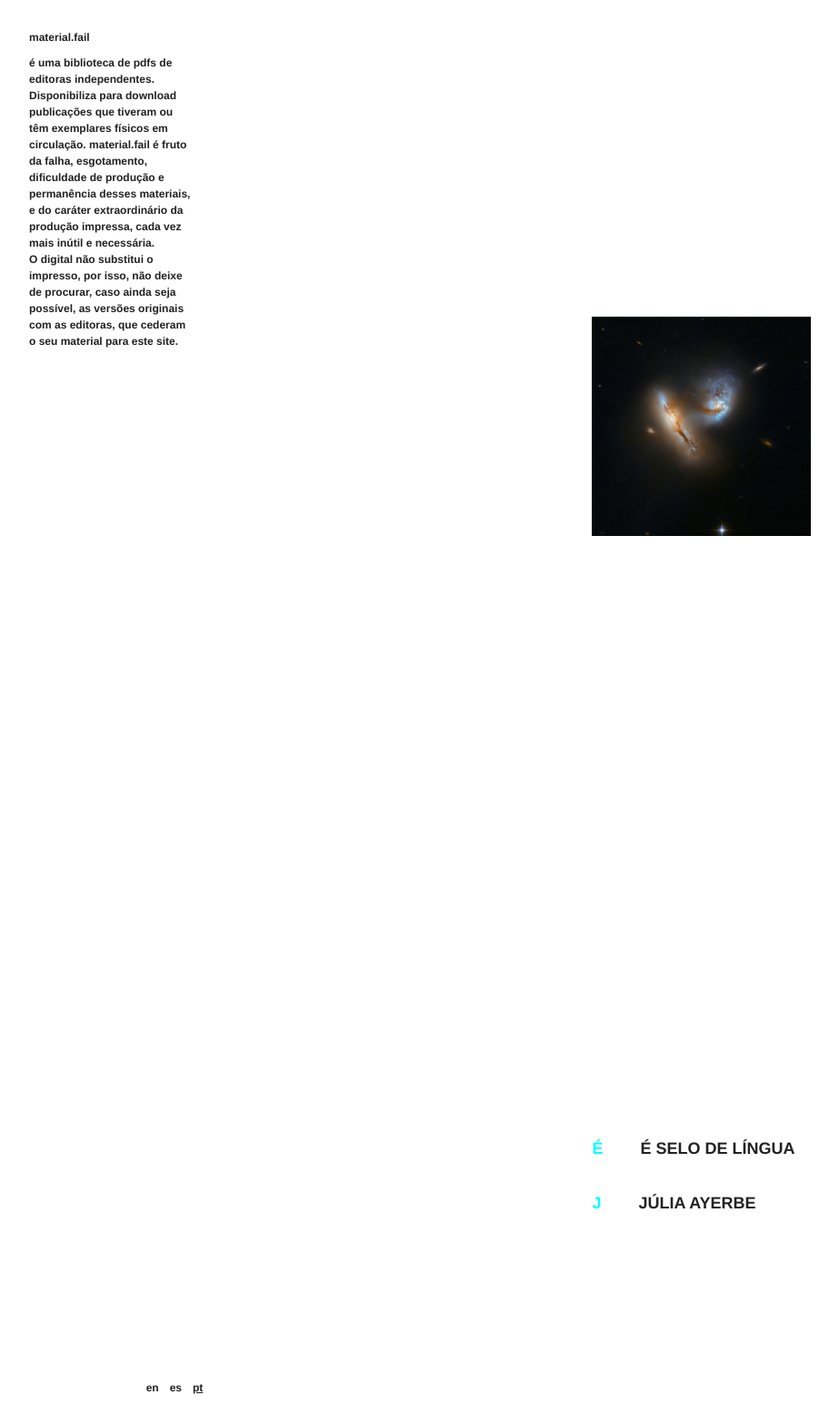
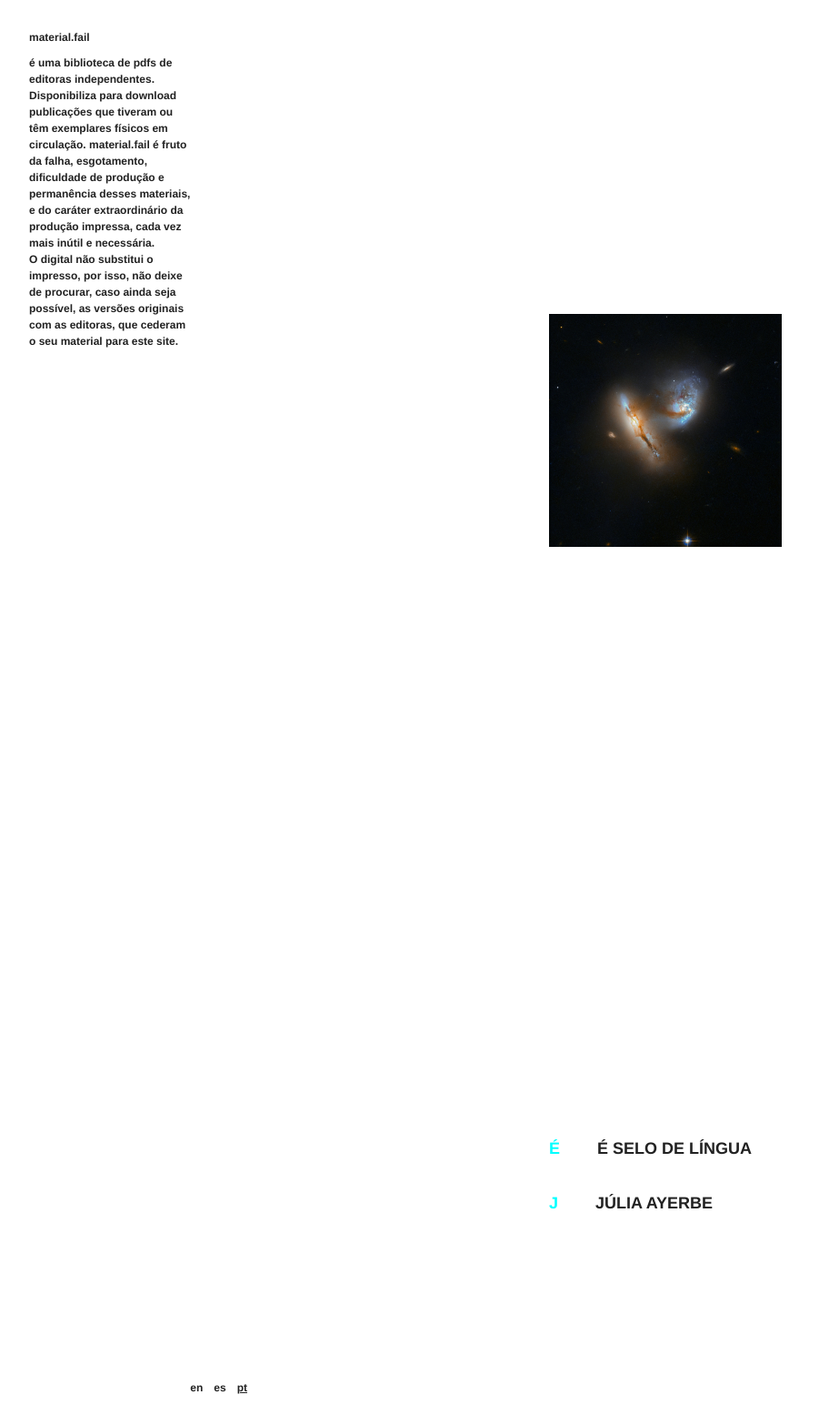
Before and after one commit to material-fail/material.fail, a Jekyll site: the page built from _pages/index.md, in a window 1280 px wide. Shown: the whole page at 91% size, without its empty margins (8-931 px from the left). Built offline with Jekyll 4.4.1, drawn with Linux system fonts in a browser that asks for light colours; nearby versions of some CDN libraries.

Commit message:
re-align image+list on desktop

```diff
--- a/css/main.scss
+++ b/css/main.scss
@@ -72,6 +72,7 @@
   box-sizing: border-box;
   border: 20px $BACKGROUND-COLOR solid;
   background-color: $FOREGROUND-COLOR;
+  justify-content: flex-start;
 
   @include media-query(DESKTOP) {
     flex-direction: row;
@@ -104,7 +105,8 @@
     flex-basis: auto;
 
     @include media-query(DESKTOP) {
-      padding-left: 20px;
+      width: 75%;
+      max-width: 800px;
       height: 100%;
       flex-grow: 0;
     }
@@ -131,7 +133,7 @@
         background-position: center 25%;
 
         @include media-query(DESKTOP) {
-          width: 25%;
+          width: 256px;
           height: 100%;
           padding-bottom: 0;
         }
@@ -171,7 +173,7 @@
           margin: 0 auto;
 
           @include media-query(DESKTOP) {
-            width: 25%;
+            width: 256px;
           }
         }
       }
```
